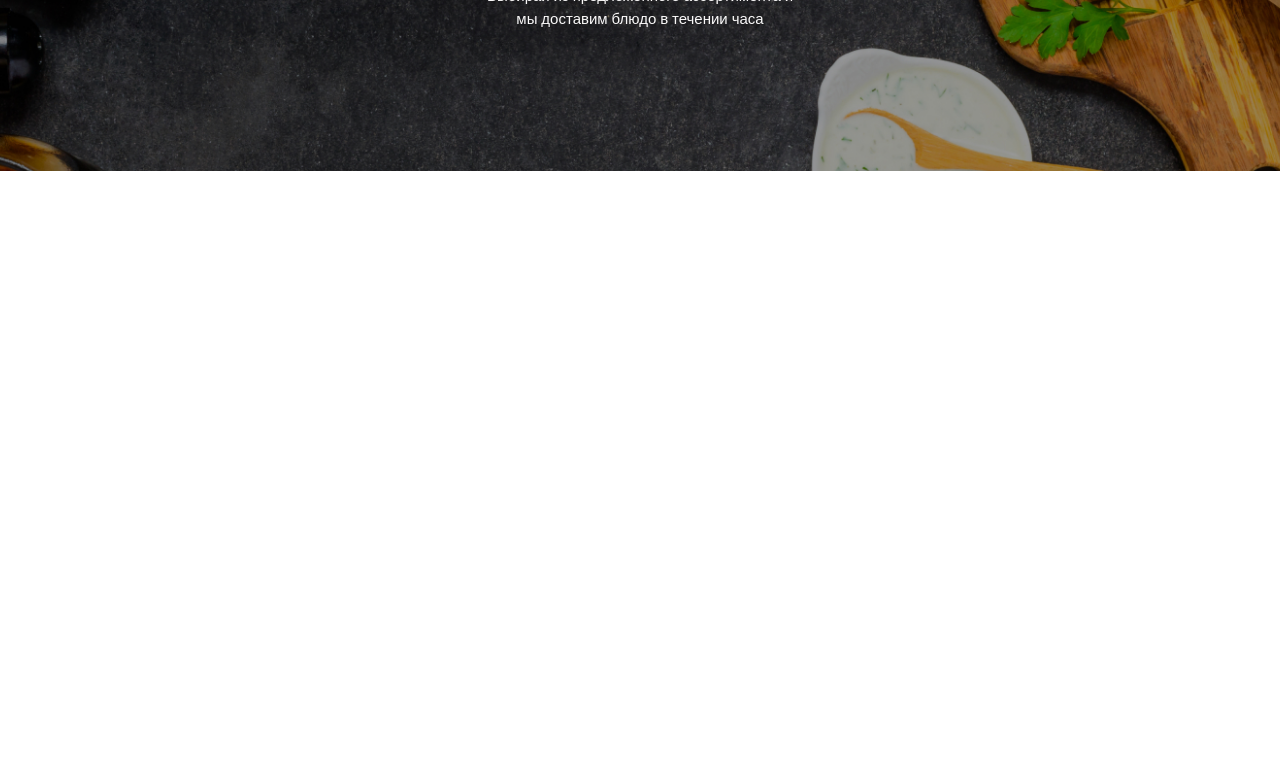
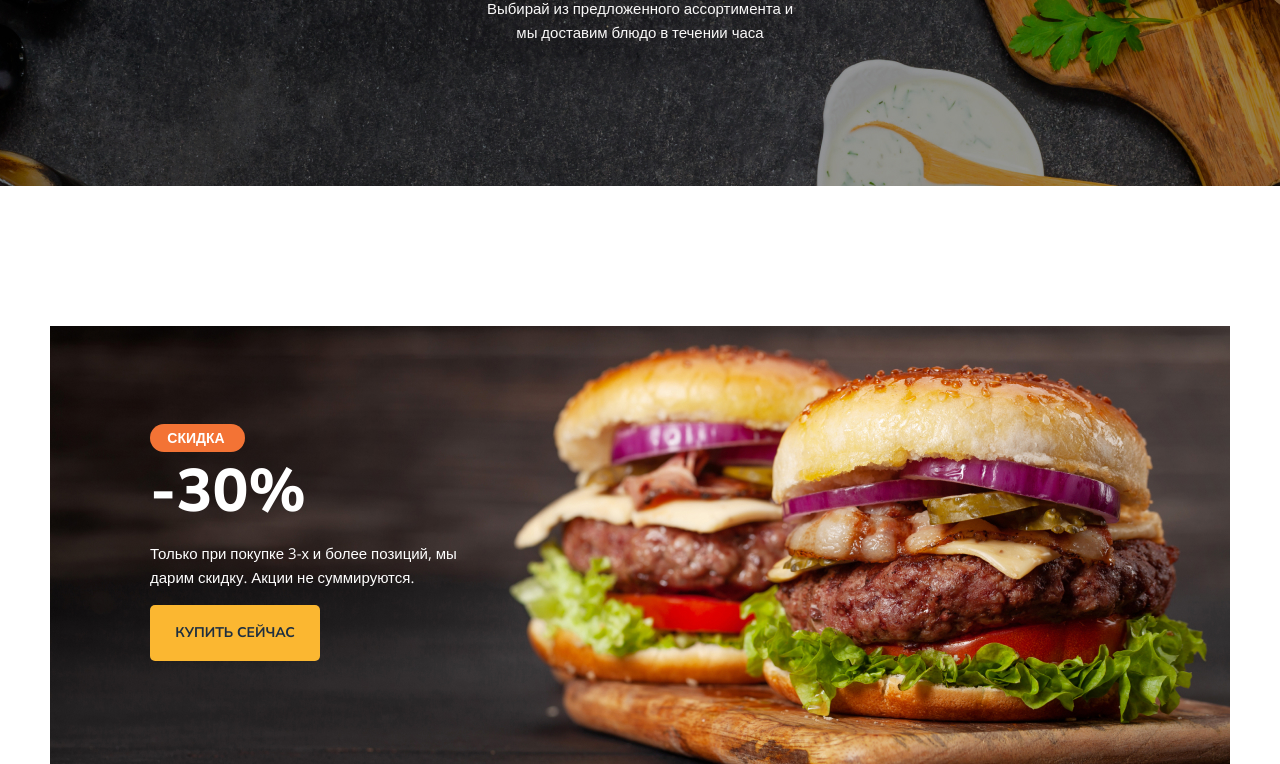
Before and after one commit to DrusJs/Module01-Burger, a plain HTML site: page index.html in a window 1280 px wide. Shown: the part 402-1166 px from the top of the page. Before the commit the page ends 800 px from the top, so only its background shows below. Drawn offline with nearby package versions, Linux system fonts and the light colour scheme.

Commit message:
Add banner styles

```diff
--- a/index.html
+++ b/index.html
@@ -39,9 +39,25 @@
                 <li><a href="#">Главная</a></li>
                 <li><a href="#">Меню</a></li>
             </ul>
-            <h1 class="title">Наше меню</h1>
+            <h1 class="title">Наше Меню</h1>
             <p class="description">Выбирай из предложенного ассортимента и мы доставим блюдо в течении часа</p>
         </div>
     </div>
+    <main>
+        <div class="banner">
+            <div class="container">
+                <div class="banner-box">
+                    <h2 class="banner-title">
+                        <span>скидка</span>
+                        -30%
+                    </h2>
+                    <p class="banner-text">
+                        Только при покупке 3-х и более позиций, мы дарим скидку. Акции не суммируются.
+                    </p>
+                    <a href="#" class="banner-link">купить сейчас</a>
+                </div>
+            </div>
+        </div>
+    </main>
 </body>
 </html>
--- a/styles/main.css
+++ b/styles/main.css
@@ -7,7 +7,9 @@ body {
     margin: 0 auto;
     padding: 0 15px;
 }
-
+header {
+    border-bottom: 1px solid #DEDEDE;
+}
 .header {
     font-family: 'Open Sans', sans-serif;
     display: flex;
@@ -31,6 +33,7 @@ body {
     display: flex;
     padding-left: 0;
     gap: 46px;
+    margin-left: -100px;
 }
 
 .header-nav a {
@@ -38,6 +41,9 @@ body {
     font-size: 20px;
     color: #443737;
     text-decoration: none;
+}
+.header-nav a:hover {
+    color: #FFC725;
 }
 
 .header-nav a::after {
@@ -60,6 +66,7 @@ body {
     border: none;
     padding: 0;
     gap: 10px;
+    cursor: pointer;
 }
 .button-item {
     position: relative;
@@ -92,6 +99,7 @@ body {
     background-size: cover;
     background-position: center center;
     padding: 142px 0;
+    margin-bottom: 140px;
 }
 .breadcrumbs {
     padding-left: 0;
@@ -99,7 +107,7 @@ body {
     list-style-type: none;
     display: flex;
     justify-content: center;
-    gap: 16px;
+    gap: 7px;
 }
 .breadcrumbs a {
     color: #DEDEDE;
@@ -107,10 +115,17 @@ body {
     font-family: 'Open Sans', sans-serif;
     text-decoration: none;
 }
+.breadcrumbs a:hover {
+    color: #FFC725;
+}
 .breadcrumbs a::before {
     content: "/";
     position: relative;
-    left: -7px;
+    left: -3px;
+    pointer-events: none;
+}
+.breadcrumbs a:hover::before {
+    color: #DEDEDE;
 }
 .breadcrumbs li:first-child a::before {
     display: none;
@@ -118,13 +133,63 @@ body {
 .title {
     font-size: 79px;
     font-weight: 700;
-    margin: 10px 0;
+    margin-bottom: 20px;
+    margin-top: 17px;
 }
 .description {
     font-family: 'Open Sans', sans-serif;
     font-size: 15px;
-    line-height: 1.5;
+    line-height: 1.6;
     color: #FAF9F9;
     max-width: 320px;
     margin: 0 auto;
 }
+.banner-box {
+    background-image: url(../images/banner.jpg);
+    background-repeat: no-repeat;
+    background-size: cover;
+    background-position: center center;
+    height: 438px;
+    padding: 98px 0 0 100px;
+    box-sizing: border-box;
+    color: #FFFFFF;
+}
+.banner-title {
+    margin: 0;
+    font-size: 60px;
+    font-weight: 800;
+}
+.banner-title span {
+    font-family: 'Open Sans', sans-serif;
+    background-color: #F37335;
+    font-size: 14px;
+    font-weight: 600;
+    padding: 6px 3px 6px 0px;
+    border-radius: 14px;
+    width: 95px;
+    display: block;
+    text-transform: uppercase;
+    text-align: center;
+    margin-bottom: 5px;
+    box-sizing: border-box;
+}
+.banner-text {
+    font-family: 'Open Sans', sans-serif;
+    width: 310px;
+    font-size: 15px;
+    line-height: 1.6;
+    margin-bottom: 16px;
+}
+.banner-link {
+    display: block;
+    max-width: 170px;
+    text-decoration: none;
+    padding: 20px 0;
+    text-align: center;
+    background-color: #FBB731;
+    color: #1E2F40;
+    border-radius: 5px;
+    font-weight: 700;
+    font-size: 14px;
+    text-transform: uppercase;
+}
```
Also changed, not shown: images/banner.jpg (added).
